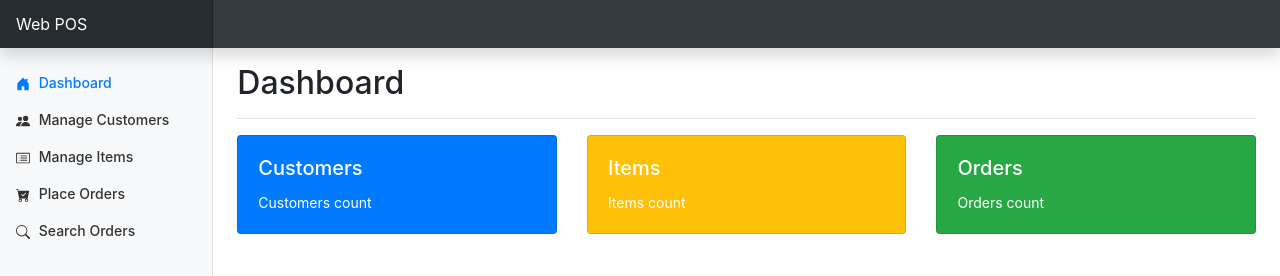
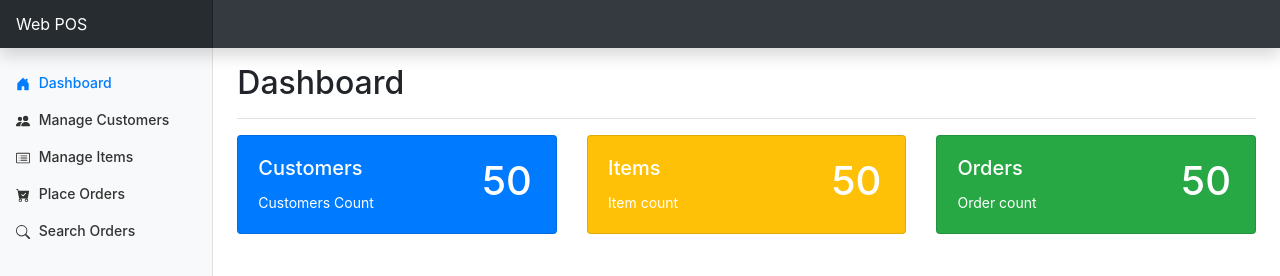
Before and after one commit to dep6-playground/dep6-pos-website-frontend-1, a website: page index.html in a window 1280 px wide. Shown: the top 276 px of the page. Drawn offline with nearby package versions, Linux system fonts and the light colour scheme.

Commit message:
Fifth commit

```diff
--- a/index.html
+++ b/index.html
@@ -102,28 +102,36 @@
             </div>
             <div class="row">
                 <div class="col-12 col-md-4">
-                    <div class="card text-white bg-primary mb-3">
+                    <div class="d-flex align-items-center flex-row card text-white bg-primary mb-3">
                         <div class="card-body">
                             <h5 class="card-title">Customers</h5>
-                            <p class="card-text">Customers count</p>
+                            <p class="card-text">Customers Count</p>
                         </div>
+                        <div class="pr-4"><h1>50</h1></div>
                     </div>
                 </div>
+
                 <div class="col-12 col-md-4">
-                    <div class="card text-white bg-warning mb-3">
+                    <div class="d-flex align-items-center flex-row card text-white bg-warning mb-3">
                         <div class="card-body">
                             <h5 class="card-title">Items</h5>
-                            <p class="card-text">Items count</p>
+                            <p class="card-text">Item count</p>
                         </div>
+                        <div class="pr-4"><h1>50</h1></div>
+
                     </div>
 
                 </div>
+
+
                 <div class="col-12 col-md-4">
-                    <div class="card text-white bg-success mb-3" >
+                    <div class="d-flex align-items-center flex-row card text-white bg-success mb-3" >
                         <div class="card-body">
                             <h5 class="card-title">Orders</h5>
-                            <p class="card-text">Orders count</p>
+                            <p class="card-text">Order count</p>
                         </div>
+                        <div class="pr-4"><h1>50</h1></div>
+
                     </div>
 
                 </div>
```
